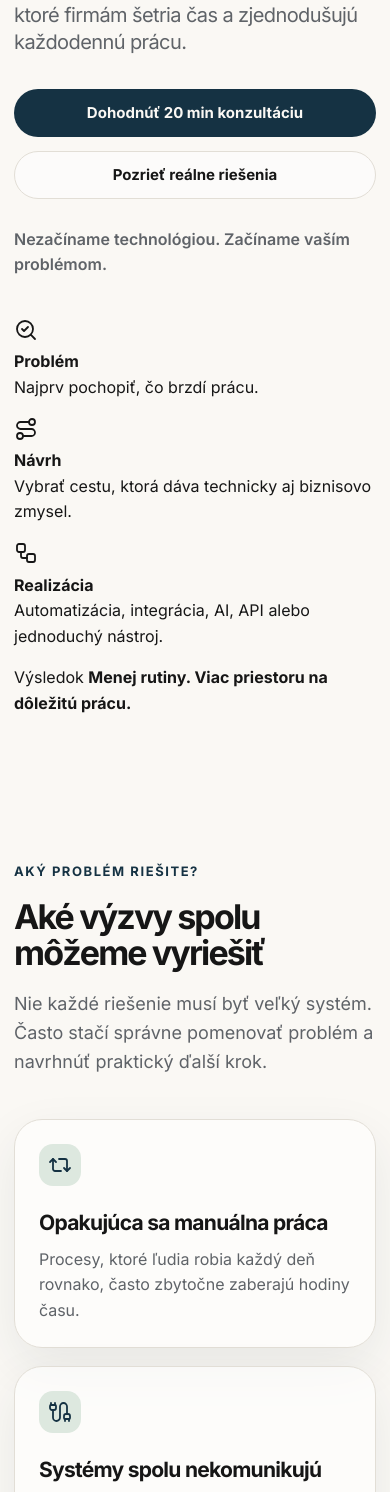
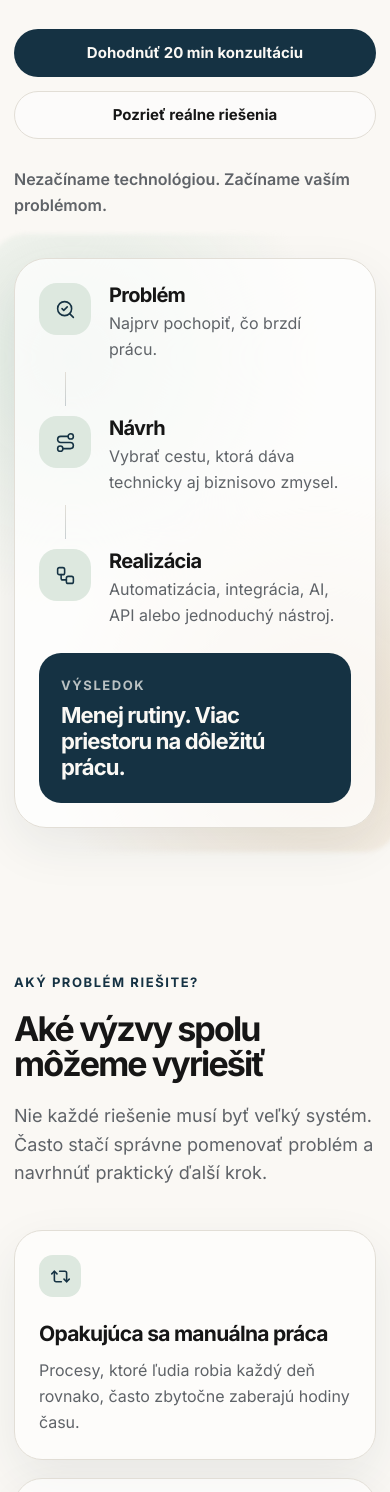
Before and after one commit to martindolinsky72/martindolinsky72.github.io, a plain HTML site: page index.html in a window 390 px wide. Shown: the part 418-1910 px from the top of the page. Drawn offline with nearby package versions, Linux system fonts and the light colour scheme.

Commit message:
feat: refine visual system and hero flow

```diff
--- a/assets/css/style.css
+++ b/assets/css/style.css
@@ -92,14 +92,14 @@ a {
   min-height: calc(100vh - 76px);
   display: flex;
   align-items: center;
-  padding-top: 88px;
-  padding-bottom: 88px;
+  padding-top: 80px;
+  padding-bottom: 80px;
 }
 
 .hero-grid {
   display: grid;
-  grid-template-columns: minmax(0, 1.12fr) minmax(320px, 0.88fr);
-  gap: 64px;
+  grid-template-columns: minmax(0, 1.02fr) minmax(340px, 0.98fr);
+  gap: 72px;
   align-items: center;
 }
 
@@ -120,11 +120,11 @@ p {
 }
 
 h1 {
-  max-width: 820px;
+  max-width: 760px;
   margin-bottom: 24px;
-  font-size: clamp(48px, 7vw, 82px);
-  line-height: 0.98;
-  letter-spacing: -0.075em;
+  font-size: clamp(42px, 5.7vw, 64px);
+  line-height: 1.02;
+  letter-spacing: -0.065em;
 }
 
 h2 {
@@ -142,11 +142,11 @@ h3 {
 }
 
 .lead {
-  max-width: 720px;
+  max-width: 680px;
   margin-bottom: 32px;
   color: var(--color-text-secondary);
-  font-size: clamp(20px, 2.4vw, 26px);
-  line-height: 1.38;
+  font-size: clamp(19px, 2vw, 24px);
+  line-height: 1.45;
   letter-spacing: -0.03em;
 }
 
@@ -198,9 +198,94 @@ h3 {
   font-weight: 600;
 }
 
-.hero-panel {
+.hero-flow {
+  position: relative;
+}
+
+.hero-flow::before {
+  content: "";
+  position: absolute;
+  inset: -24px;
+  z-index: -1;
+  border-radius: 36px;
+  background: radial-gradient(circle at 20% 20%, rgba(221, 232, 223, 0.9), transparent 42%), radial-gradient(circle at 80% 80%, rgba(234, 220, 200, 0.85), transparent 45%);
+  filter: blur(2px);
+}
+
+.flow-card {
+  border: 1px solid var(--color-border);
+  border-radius: 32px;
+  background: rgba(255, 255, 255, 0.72);
+  box-shadow: var(--shadow-soft);
+  padding: 28px;
+}
+
+.flow-step {
   display: grid;
-  gap: 16px;
+  grid-template-columns: 52px 1fr;
+  gap: 18px;
+  align-items: start;
+}
+
+.flow-step strong {
+  display: block;
+  margin-bottom: 4px;
+  font-size: 20px;
+  line-height: 1.2;
+  letter-spacing: -0.035em;
+}
+
+.flow-step p {
+  margin-bottom: 0;
+  color: var(--color-text-secondary);
+}
+
+.flow-icon {
+  display: grid;
+  place-items: center;
+  width: 52px;
+  height: 52px;
+  border-radius: 18px;
+  background: var(--color-sage);
+  color: var(--color-primary);
+}
+
+.flow-icon svg,
+.icon svg {
+  width: 21px;
+  height: 21px;
+}
+
+.flow-line {
+  width: 1px;
+  height: 34px;
+  margin: 10px 0 10px 26px;
+  background: linear-gradient(var(--color-border), rgba(21, 50, 67, 0.22));
+}
+
+.flow-result {
+  margin-top: 24px;
+  padding: 22px;
+  border-radius: 22px;
+  background: var(--color-primary);
+  color: var(--color-bg);
+}
+
+.flow-result span {
+  display: block;
+  margin-bottom: 8px;
+  color: rgba(250, 248, 244, 0.72);
+  font-size: 13px;
+  font-weight: 700;
+  letter-spacing: 0.12em;
+  text-transform: uppercase;
+}
+
+.flow-result strong {
+  display: block;
+  font-size: 22px;
+  line-height: 1.18;
+  letter-spacing: -0.04em;
 }
 
 .panel-card,
@@ -211,52 +296,6 @@ h3 {
   border-radius: var(--radius-lg);
   background: rgba(255, 255, 255, 0.62);
   box-shadow: var(--shadow-soft);
-}
-
-.panel-card {
-  padding: 30px;
-}
-
-.panel-card.highlighted {
-  background: linear-gradient(145deg, var(--color-sage), rgba(255, 255, 255, 0.82));
-}
-
-.panel-card strong {
-  display: block;
-  margin-bottom: 12px;
-  font-size: 26px;
-  line-height: 1.12;
-  letter-spacing: -0.045em;
-}
-
-.panel-card p {
-  margin-bottom: 0;
-  color: var(--color-text-secondary);
-}
-
-.panel-label {
-  display: block;
-  margin-bottom: 16px;
-  color: var(--color-primary);
-  font-size: 13px;
-  font-weight: 700;
-  text-transform: uppercase;
-  letter-spacing: 0.1em;
-}
-
-.panel-grid {
-  display: grid;
-  grid-template-columns: repeat(2, minmax(0, 1fr));
-  gap: 14px;
-}
-
-.mini-card {
-  border: 1px solid var(--color-border);
-  border-radius: var(--radius-md);
-  background: rgba(255, 255, 255, 0.55);
-  padding: 18px;
-  color: var(--color-text-secondary);
-  font-weight: 700;
 }
 
 .section-heading {
@@ -304,8 +343,6 @@ h3 {
   border-radius: 14px;
   background: var(--color-sage);
   color: var(--color-primary);
-  font-size: 15px;
-  font-weight: 800;
 }
 
 .two-column {
@@ -327,13 +364,15 @@ h3 {
   color: var(--color-text);
 }
 
-.solution-strip {
+.solution-strip,
+.background-list {
   display: flex;
   flex-wrap: wrap;
   gap: 12px;
 }
 
-.solution-strip span {
+.solution-strip span,
+.background-list span {
   display: inline-flex;
   align-items: center;
   min-height: 42px;
@@ -343,6 +382,14 @@ h3 {
   background: rgba(255, 255, 255, 0.62);
   color: var(--color-text-secondary);
   font-weight: 700;
+}
+
+.background-list {
+  margin: 26px 0 10px;
+}
+
+.background-list span {
+  background: var(--color-surface);
 }
 
 .case-card {
@@ -467,14 +514,13 @@ h3 {
   }
 
   .challenge-grid,
-  .case-grid,
-  .panel-grid {
+  .case-grid {
     grid-template-columns: 1fr;
   }
 
   .card,
   .case-card,
-  .panel-card {
+  .flow-card {
     padding: 24px;
   }
 
```
